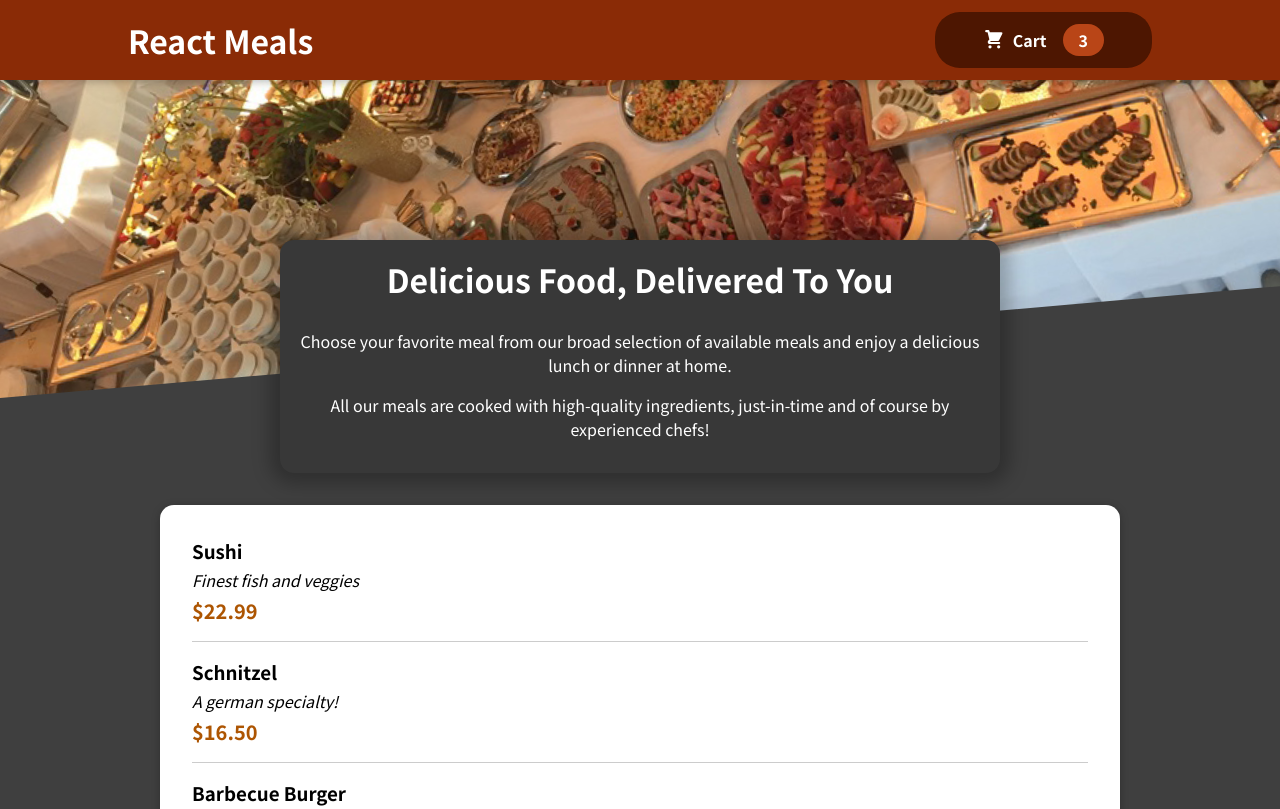
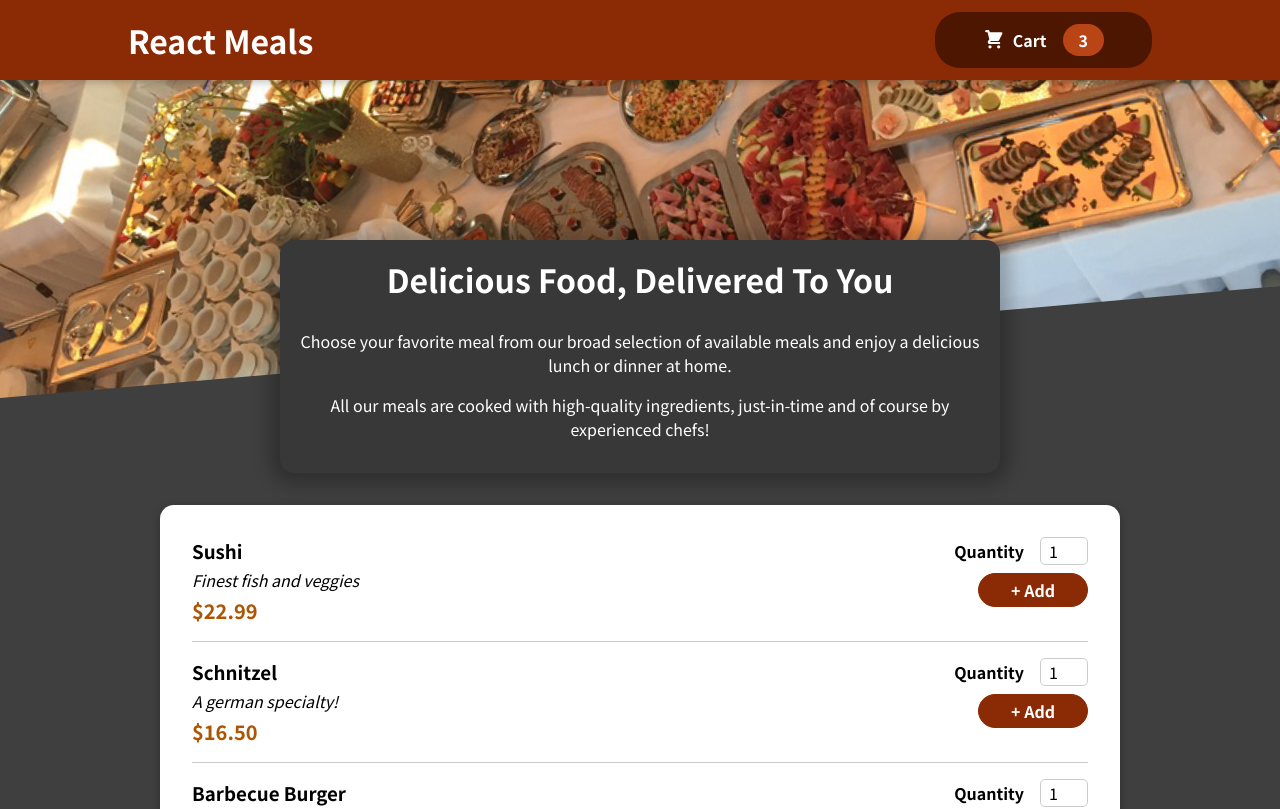
Before and after one commit to kennethsilvere/react-food-order-app, a JavaScript app: page / in a window 1280 px wide. Shown: the top 809 px of the page. Built offline with nearby package versions, Linux system fonts and the light colour scheme.

Commit message:
Add a meal item quantity form

```diff
--- a/src/components/Meals/AvailableMeals/AvailableMeals.js
+++ b/src/components/Meals/AvailableMeals/AvailableMeals.js
@@ -32,6 +32,7 @@
 const AvailableMeals = () => {
   const mealsList = DUMMY_MEALS.map((meal) => (
     <MealItem
+      key={meal.id}
       id={meal.id}
       description={meal.description}
       name={meal.name}
--- a/src/components/Meals/MealItem/MealItem.js
+++ b/src/components/Meals/MealItem/MealItem.js
@@ -1,4 +1,5 @@
 import classes from "./MealItem.module.css";
+import MealItemForm from "./MealItemForm/MealItemForm";
 
 const MealItem = (props) => {
   const price = `$${props.price.toFixed(2)}`;
@@ -9,6 +10,9 @@
         <div className={classes.description}>{props.description}</div>
         <div className={classes.price}>{price}</div>
       </div>
+      <div>
+        <MealItemForm id={props.id}/>
+      </div>
     </li>
   );
 };
--- /dev/null
+++ b/src/components/Meals/MealItem/MealItemForm/MealItemForm.js
@@ -0,0 +1,23 @@
+import Input from "../../../UI/Input/Input";
+import classes from "./MealItemForm.module.css";
+
+const MealItemForm = (props) => {
+  return (
+    <form className={classes.form}>
+      <Input
+        label="Quantity"
+        input={{
+          id: `quantity-${props.id}`,
+          type: "number",
+          min: "1",
+          max: "5",
+          step: "1",
+          defaultValue: "1",
+        }}
+      />
+      <button>+ Add</button>
+    </form>
+  );
+};
+
+export default MealItemForm;
--- /dev/null
+++ b/src/components/Meals/MealItem/MealItemForm/MealItemForm.module.css
@@ -0,0 +1,20 @@
+.form {
+  text-align: right;
+}
+
+.form button {
+  font: inherit;
+  cursor: pointer;
+  background-color: #8a2b06;
+  border: 1px solid #8a2b06;
+  color: white;
+  padding: 0.25rem 2rem;
+  border-radius: 20px;
+  font-weight: bold;
+}
+
+.form button:hover,
+.form button:active {
+  background-color: #641e03;
+  border-color: #641e03;
+}
--- /dev/null
+++ b/src/components/UI/Input/Input.js
@@ -0,0 +1,12 @@
+import classes from "./Input.module.css";
+
+const Input = (props) => {
+  return (
+    <div className={classes.input}>
+      <label htmlFor={props.input.id}>{props.label}</label>
+      <input {...props.input} />
+    </div>
+  );
+};
+
+export default Input;
--- /dev/null
+++ b/src/components/UI/Input/Input.module.css
@@ -0,0 +1,18 @@
+.input {
+  display: flex;
+  align-items: center;
+  margin-bottom: 0.5rem;
+}
+
+.input label {
+  font-weight: bold;
+  margin-right: 1rem;
+}
+
+.input input {
+  width: 3rem;
+  border-radius: 5px;
+  border: 1px solid #ccc;
+  font: inherit;
+  padding-left: 0.5rem;
+}
```
